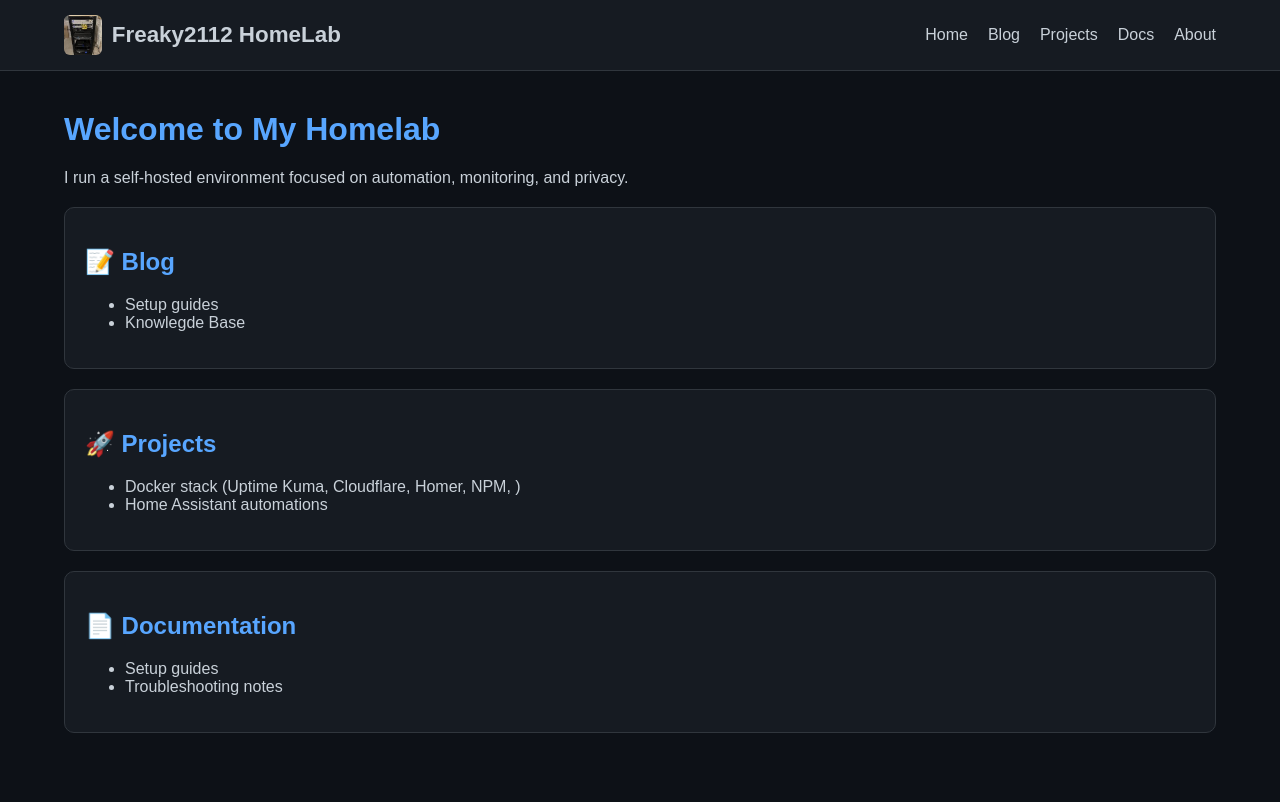
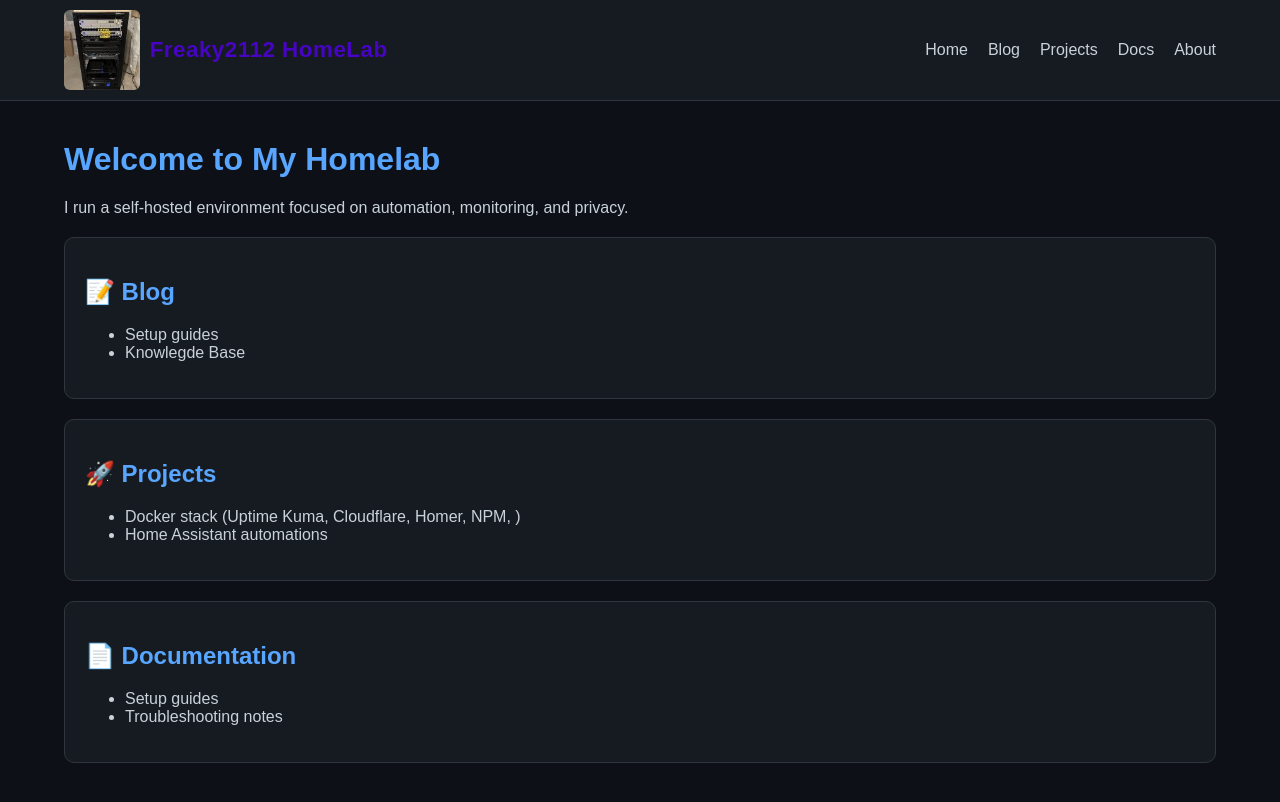
Before and after one commit to Freaky2112/freaky2112.github.io, a Jekyll site: the page built from index.md, in a window 1280 px wide. Shown: the top 802 px of the page. Built offline with Jekyll 4.4.1, drawn with Linux system fonts in a browser that asks for light colours.

Commit message:
add color to text

```diff
--- a/assets/style.css
+++ b/assets/style.css
@@ -35,13 +35,6 @@ body {
 .nav a:hover {
   color: #58a6ff;
 }
-
-/*.logo {
-  font-size: 1.6rem;
-  font-weight: 800;
-  color: #4704c2 !important;
-  letter-spacing: 0.5px;
-} */
 
 /* CONTENT */
 .container {
@@ -95,10 +88,19 @@ h1 {
   gap: 10px; /* space between image and text */
   font-size: 1.4rem;
   font-weight: 700;
+  color: #4704c2 !important;
+  letter-spacing: 0.5px;
 }
 
 .logo-img {
-  height: 40px;   /* control size */
+  height: 80px;   /* control size */
   width: auto;
   border-radius: 6px; /* optional nice look */
 }
+
+/*.logo {
+  font-size: 1.6rem;
+  font-weight: 800;
+  color: #4704c2 !important;
+  letter-spacing: 0.5px;
+} */
```
